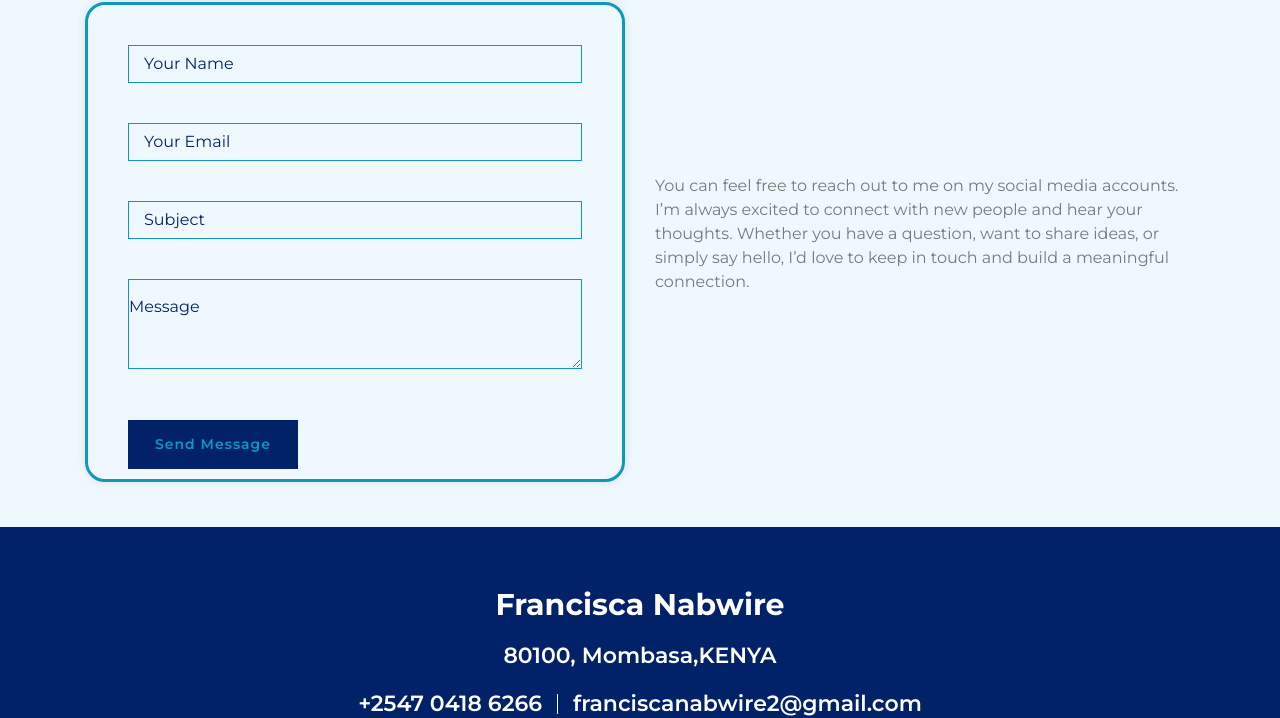
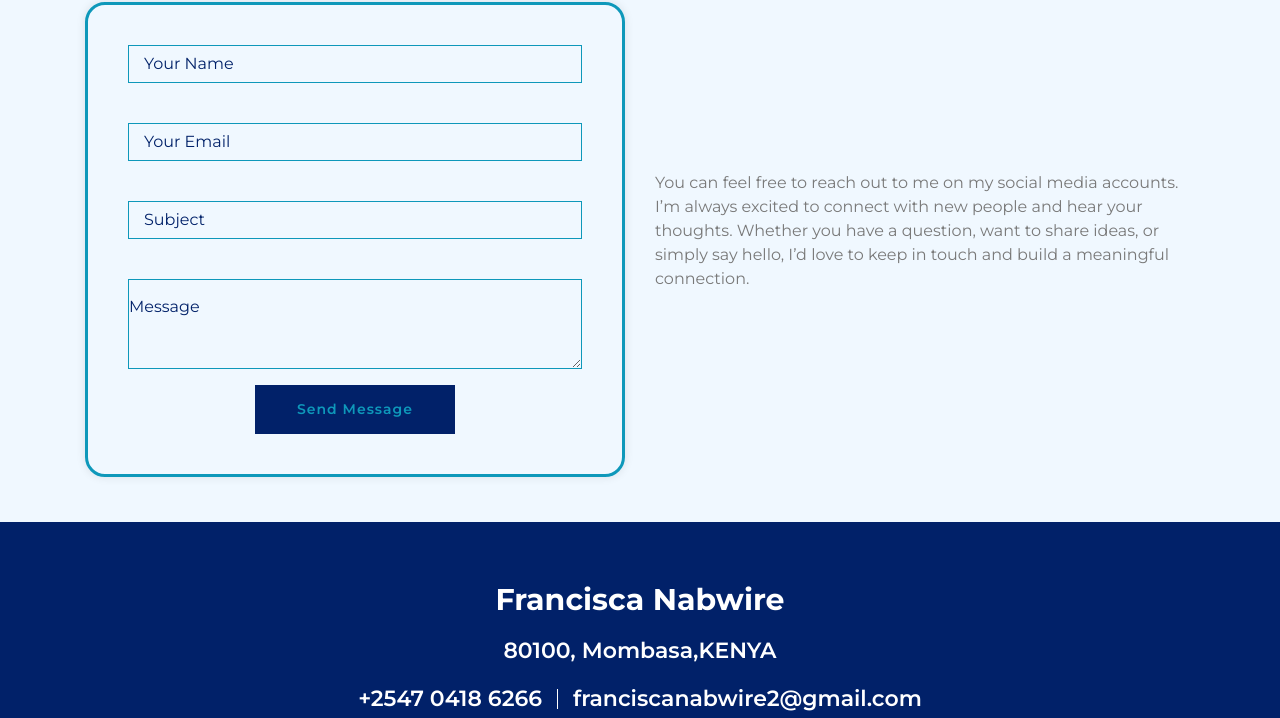
Before and after one commit to fnabwire/myportfolio, a plain HTML site: page index.html in a window 1280 px wide. Shown: the part 2990-3708 px from the top of the page. Drawn offline with nearby package versions, Linux system fonts and the light colour scheme.

Commit message:
messagebutton

```diff
--- a/css/style.css
+++ b/css/style.css
@@ -856,6 +856,16 @@ a:focus {
 .contact .contact-form .form-control::-ms-input-placeholder {
     color:#012169;
 }
+#sendMessageButton {
+    width: 100%;
+    max-width: 200px; /* Adjust as necessary */
+    margin: 0 auto;
+    display: block;
+}
+
+.control-group {
+    text-align: center; /* Center the button in its container */
+}
 
 .contact .contact-form .btn {
     margin-top: 35px;
--- a/index.html
+++ b/index.html
@@ -284,8 +284,8 @@
                                         <textarea class="form-control" id="message" placeholder="Message" required="required" data-validation-required-message="Please enter your message"></textarea>
                                         <p class="help-block"></p>
                                     </div>
-                                    <div>
-                                        <button class="btn" type="submit" id="sendMessageButton">Send Message</button>
+                                    <div class="control-group">
+                                    <button class="btn btn-primary btn-block" type="submit" id="sendMessageButton">Send Message</button>
                                     </div>
                                 </form>
                             </div>
```
